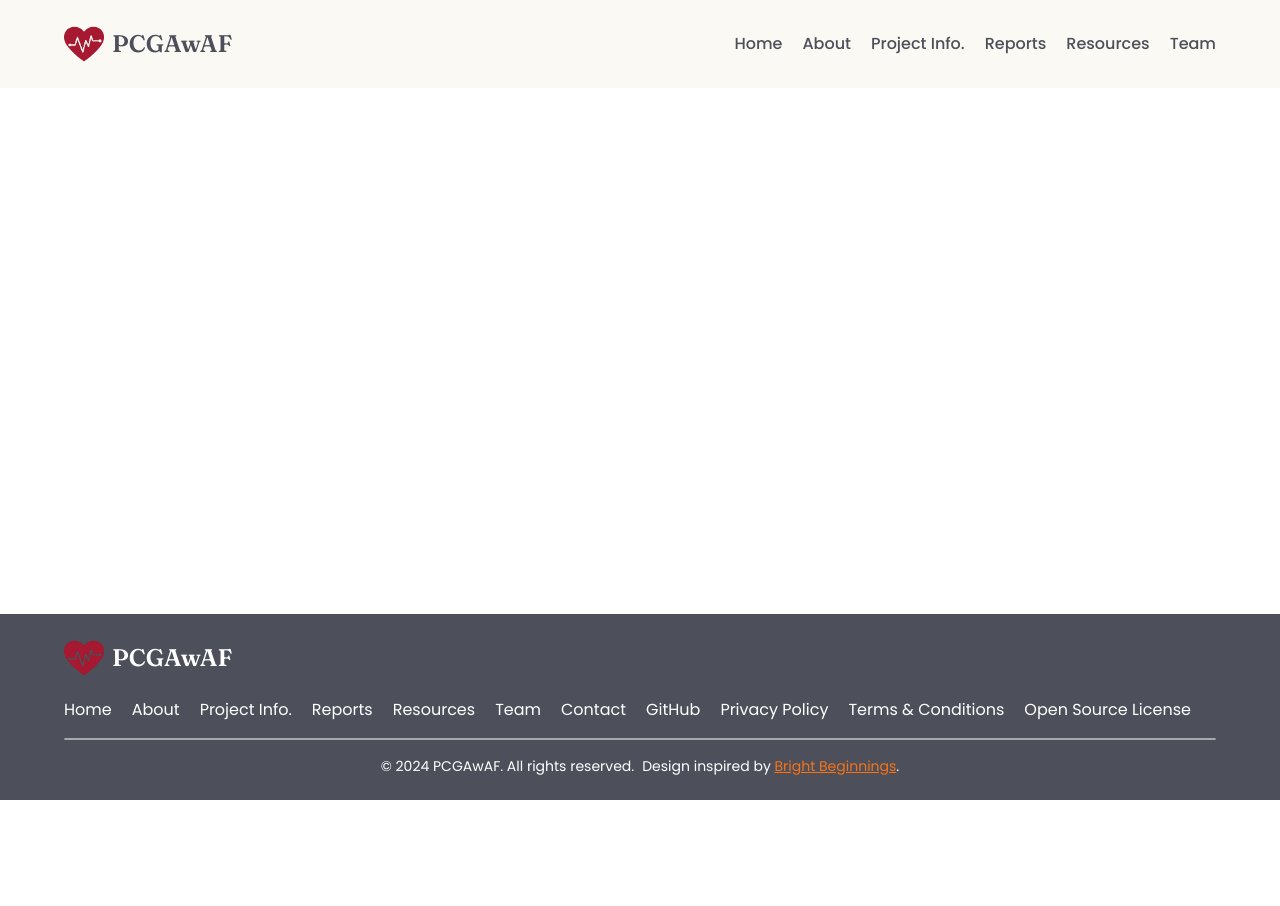
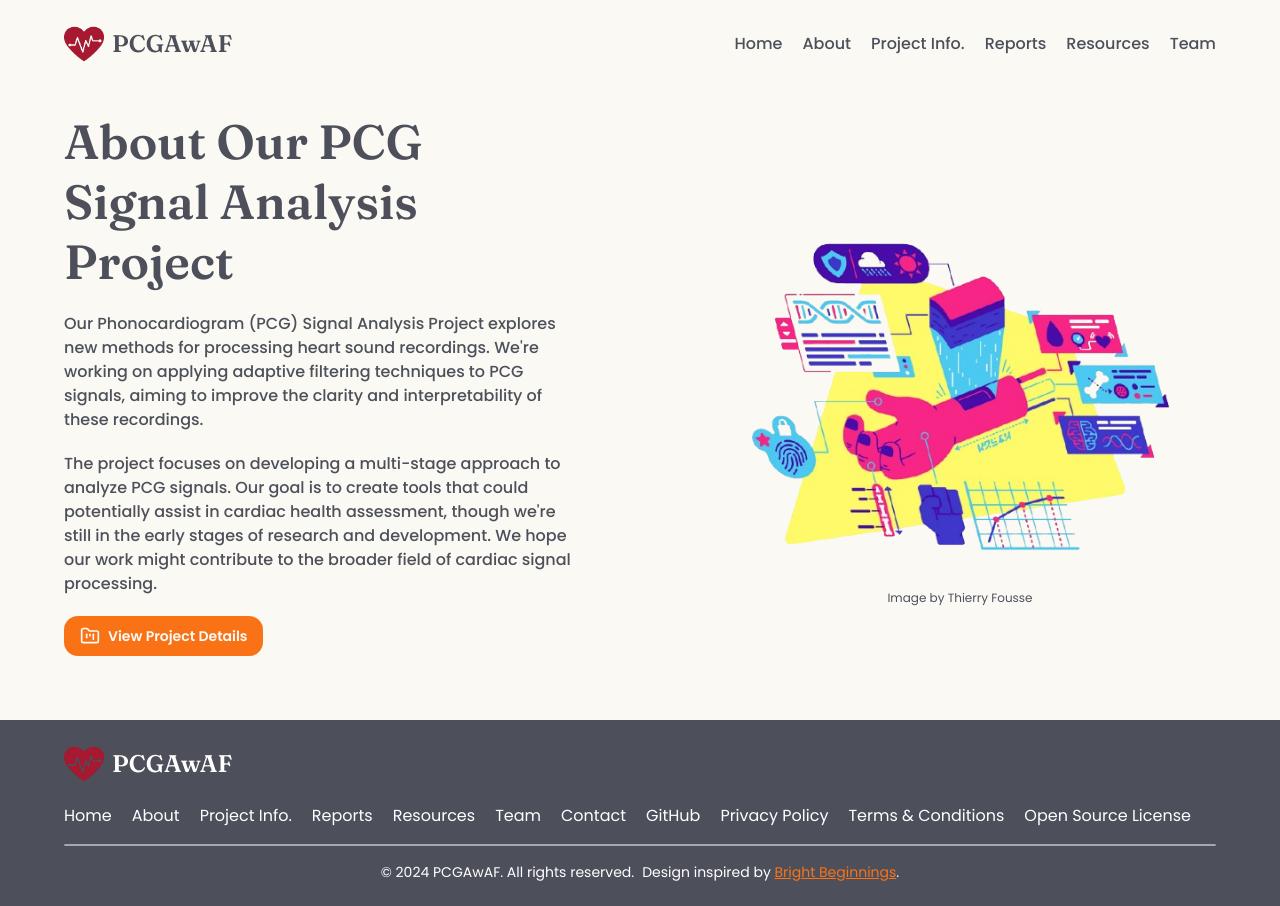
Before and after one commit to kunalkeshan/PCG-Signal-Analysis-With-Adaptive-Filtering, a Next.js app in the folder client/: page /about in a window 1280 px wide. Before the commit the page ends 800 px from the top, so only its background shows below. Built offline with nearby package versions, Linux system fonts and the light colour scheme.

Commit message:
chore: Update section tags in about page and team-members component

```diff
--- a/client/app/about/page.tsx
+++ b/client/app/about/page.tsx
@@ -1,3 +1,9 @@
+import Hero from '@/components/about/hero';
+
 export default function About() {
-	return <div></div>;
+	return (
+		<main>
+			<Hero />
+		</main>
+	);
 }
--- a/client/components/about/hero.tsx
+++ b/client/components/about/hero.tsx
@@ -1,7 +1,56 @@
 import React from 'react';
+import Image from 'next/image';
+import Link from 'next/link';
+
+import { Button } from '@/components/ui/button';
+import { FolderKanban } from 'lucide-react';
+
+import siteConfig from '@/constants/site-config';
+import AttributedImage from '../attributed-image';
 
 const Hero = () => {
-	return <div>Hero</div>;
+	const subtitles = [
+		"Our Phonocardiogram (PCG) Signal Analysis Project explores new methods for processing heart sound recordings. We're working on applying adaptive filtering techniques to PCG signals, aiming to improve the clarity and interpretability of these recordings.",
+		"The project focuses on developing a multi-stage approach to analyze PCG signals. Our goal is to create tools that could potentially assist in cardiac health assessment, though we're still in the early stages of research and development. We hope our work might contribute to the broader field of cardiac signal processing.",
+	];
+
+	return (
+		<section className='bg-background w-full'>
+			<div className='max-w-screen-xl mx-auto grid grid-cols-1 lg:grid-cols-2'>
+				<div className='flex flex-col gap-5 p-6 md:px-16 md:pb-16'>
+					<h1 className='font-heading text-5xl font-semibold leading-tight'>
+						About Our PCG Signal Analysis Project
+					</h1>
+					{subtitles.map((subtitle, index) => (
+						<p
+							key={`landing-hero-subtitle-${index}`}
+							className='font-medium'
+						>
+							{subtitle}
+						</p>
+					))}
+					<Button className='gap-2 lg:w-fit font-semibold' asChild>
+						<Link href={siteConfig.github} target='_blank'>
+							<FolderKanban className='shrink-0' size={20} />
+							<span>View Project Details</span>
+						</Link>
+					</Button>
+				</div>
+				<AttributedImage
+					attribute={{
+						name: 'Thierry Fousse',
+						url: 'https://dribbble.com/shots/18900799-Biotech',
+					}}
+					image={{
+						src: '/assets/biotech.png',
+						alt: 'PCG Signal Analysis with Adaptive Filtering',
+						priority: true,
+					}}
+					figure={{ className: 'p-6 md:px-16 animate-float' }}
+				/>
+			</div>
+		</section>
+	);
 };
 
 export default Hero;
--- a/client/components/common/team-members.tsx
+++ b/client/components/common/team-members.tsx
@@ -7,7 +7,8 @@ import { STUDENT_TEAM } from '@/constants/team';
 
 const TeamMembers = () => {
 	return (
-		<section className='w-full max-w-screen-xl mx-auto p-6 md:p-16 flex flex-col'>
+		<section className='w-full bg-background'>
+			<div className='max-w-screen-xl mx-auto p-6 md:p-16 flex flex-col'>
 				<h2 className='font-heading font-semibold text-3xl text-center'>
 					Meet our Team
 				</h2>
@@ -16,9 +17,13 @@ const TeamMembers = () => {
 						<TeamMemberCard key={member.slug} member={member} />
 					))}
 				</div>
-			<Link href='/team' className='ml-auto w-fit mt-5 hover:underline'>
+				<Link
+					href='/team'
+					className='ml-auto w-fit mt-5 hover:underline'
+				>
 					View All Team Members
 				</Link>
+			</div>
 		</section>
 	);
 };
```
Also changed, not shown: client/public/assets/biotech.png (added). Lines whose indentation alone changed are shown as unchanged.
